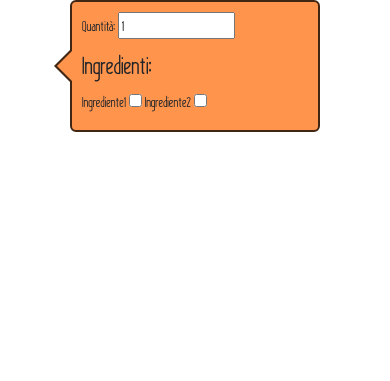
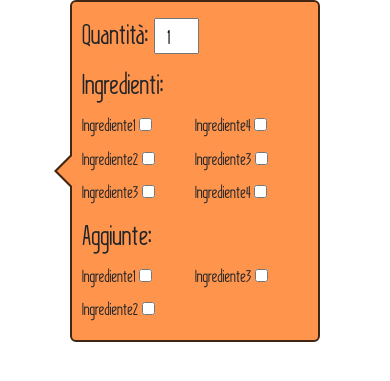
Before and after one commit to cric96/sugar-foody, a PHP site: page /modificaPiatto.php in a window 390 px wide. Shown: the top 381 px of the page. Run offline with PHP 8.4, Linux system fonts and the light colour scheme; some libraries are stand-ins or nearby versions.

Commit message:
Media query for Navbar brand and modificaPiatto terminated

```diff
--- a/css/catProdotti.css
+++ b/css/catProdotti.css
@@ -39,7 +39,11 @@ div.content {
   padding: 0;
   font-size: 150%;
   font-weight: bolder;
-
+}
+@media only screen and (max-width: 480px) {
+  .navbar-brand{
+    display: none;
+  }
 }
 .navbar-left img {
   width: 60px;
--- a/css/modificaPiatto.css
+++ b/css/modificaPiatto.css
@@ -37,3 +37,22 @@
 	border-width: 18px;
 	margin-top: -18px;
 }
+.etichetta, .ingr {
+  font-size: 28px;
+}
+.fset {
+
+}
+.qnt {
+  font-size: 20px;
+  width: 20%;
+  text-align: center;
+}
+fieldset label {
+  font-size: 17px;
+
+}
+.prova {
+  column-count: 2;
+  column-gap: 0px;
+}
--- a/modificaPiatto.php
+++ b/modificaPiatto.php
@@ -17,17 +17,26 @@
   <body>
       <main>
         <form class="bubble" action="#" method="post">
-          <label>
-            Quantità:
-            <input type="number" name="quantità" value="1">
-          </label>
-          <fieldset>
-            <legend>Ingredienti:</legend>
-            <label for="ingr1">Ingrediente1</label>
-            <input id="ingr1" type="checkbox" name="Ingr1" value="">
-            <label for="ingr2">Ingrediente2</label>
-            <input id="ingr2" type="checkbox" name="Ingr2" value="">
+          <label class="etichetta">Quantità: <input class="qnt" type="number" name="quantità" value="1"></label>
+          <fieldset class="fset">
+            <legend class="ingr">Ingredienti:</legend>
+            <div class="prova">
+              <label>Ingrediente1 <input type="checkbox" name="Ingr1" value=""></label>
+              <label>Ingrediente2 <input type="checkbox" name="Ingr2" value=""></label>
+              <label>Ingrediente3 <input type="checkbox" name="Ingr1" value=""></label>
+              <label>Ingrediente4 <input type="checkbox" name="Ingr2" value=""></label>
+              <label>Ingrediente3 <input type="checkbox" name="Ingr1" value=""></label>
+              <label>Ingrediente4 <input type="checkbox" name="Ingr2" value=""></label>
+            </div>
           </fieldset>
+          <fieldset class="fset">
+            <legend class="ingr">Aggiunte:</legend>
+            <div class="prova">
+              <label>Ingrediente1 <input type="checkbox" name="Ingr1" value=""></label>
+              <label>Ingrediente2 <input type="checkbox" name="Ingr2" value=""></label>
+              <label>Ingrediente3 <input type="checkbox" name="Ingr1" value=""></label>
+            </div>
+            </fieldset>
         </form>
       </main>
   </body>
```
Also changed, not shown: css/componiOrdine.css (+19 -1 lines), css/sceltaRistorante.css (+20 -1 lines).
